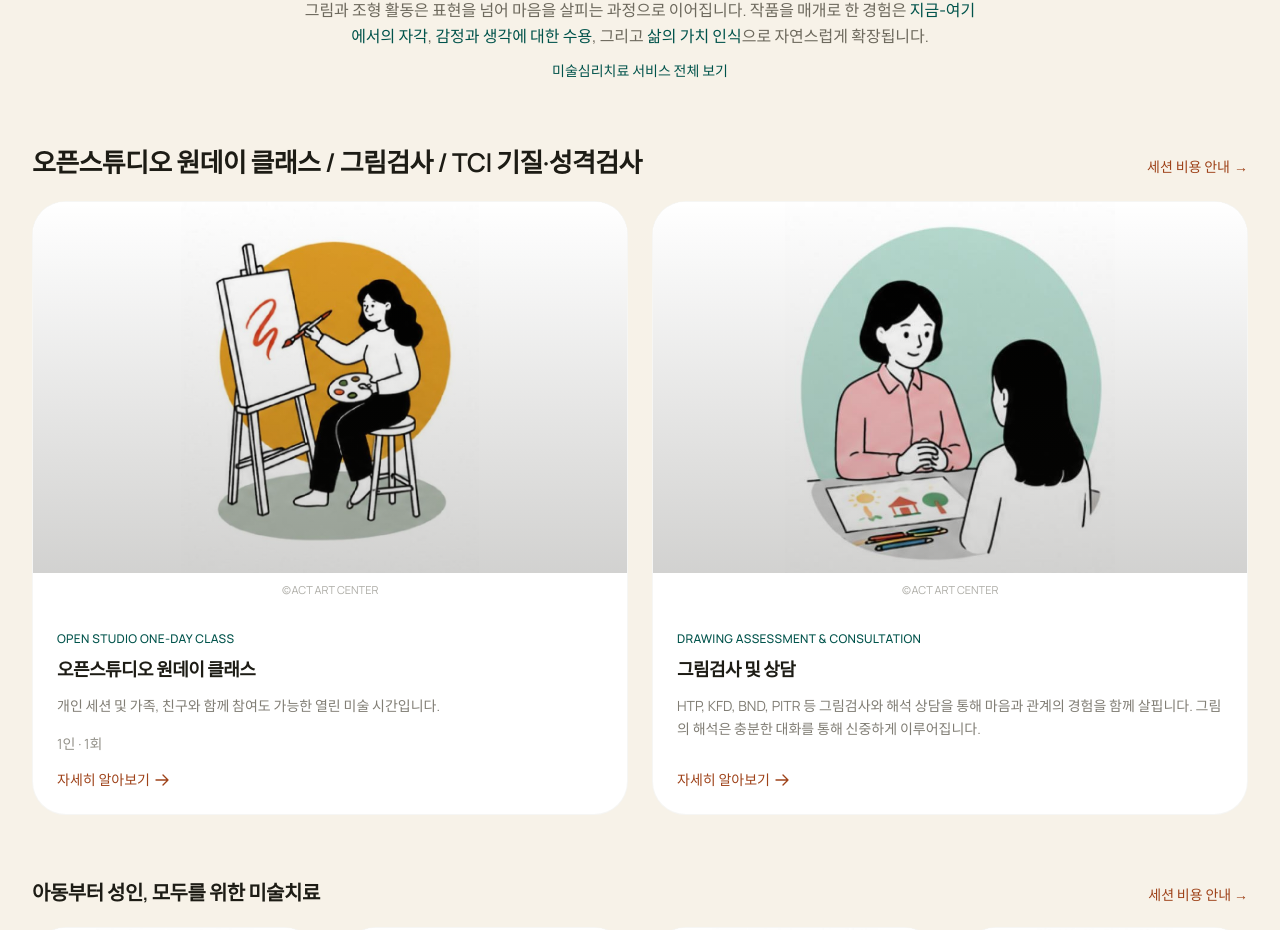
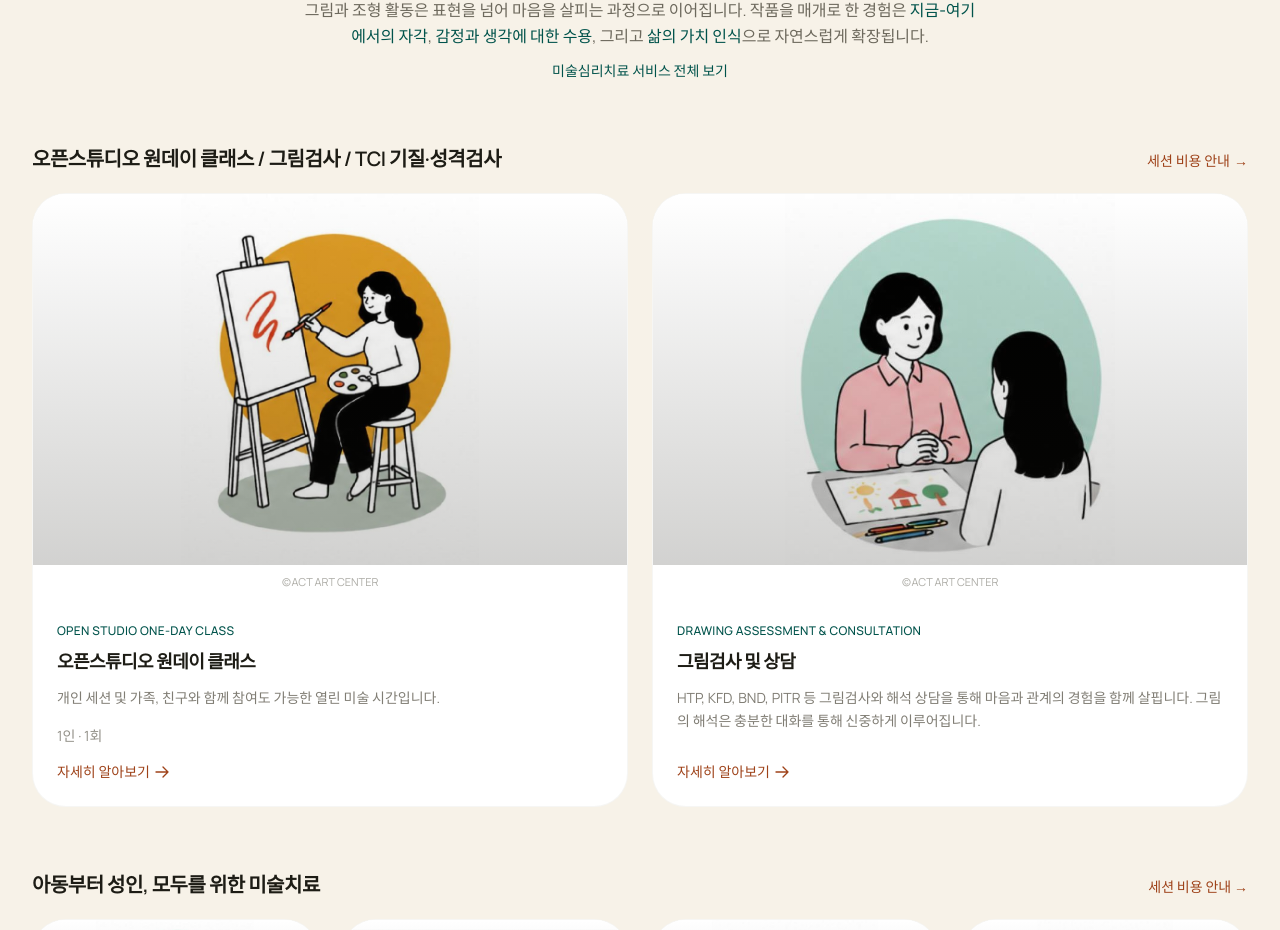
Before and after one commit to act-art-center/actartcenter.com, a Next.js app: page / in a window 1280 px wide. Shown: the part 2393-3323 px from the top of the page. Built offline with nearby package versions, Linux system fonts and the light colour scheme.

Commit message:
style(home): unify services subheading sizes

```diff
--- a/src/components/sections/ServicesSection.tsx
+++ b/src/components/sections/ServicesSection.tsx
@@ -66,7 +66,7 @@ export function ServicesSection() {
         {/* Row 1: 오픈스튜디오 및 검사·상담 — 데스크톱 좌우 2열 */}
         <div className="mt-12 lg:mt-16">
           <div className="flex flex-col items-end gap-2 mb-5 lg:flex-row lg:items-baseline lg:justify-between">
-            <h3 className="w-full min-w-0 flex-1 text-night text-xl font-semibold leading-snug tracking-tight sm:text-[22px] lg:text-[26px]">
+            <h3 className="w-full min-w-0 flex-1 text-night text-xl font-semibold tracking-tight">
               오픈스튜디오 원데이 클래스 / 그림검사 / TCI 기질·성격검사
             </h3>
             <Link
```
